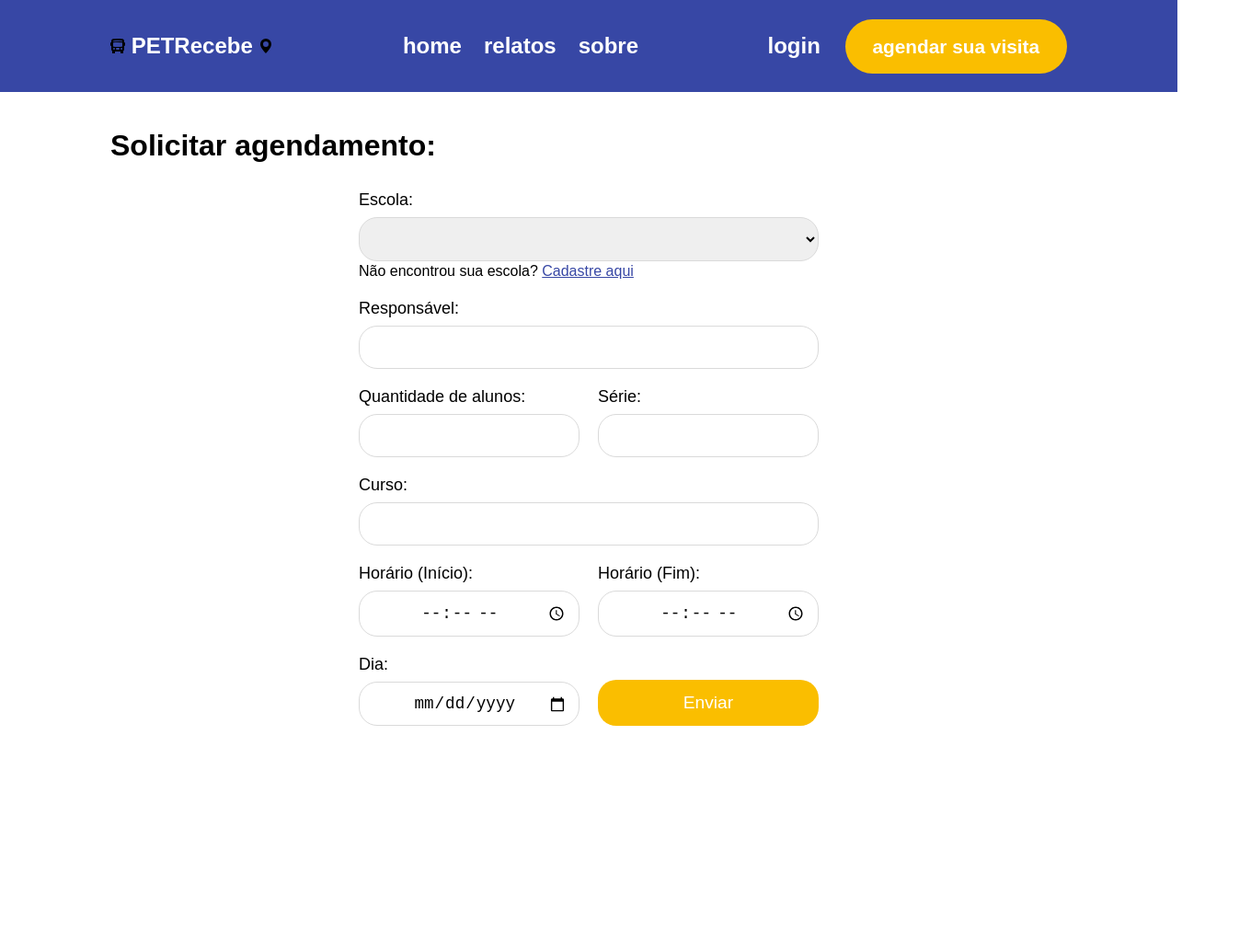
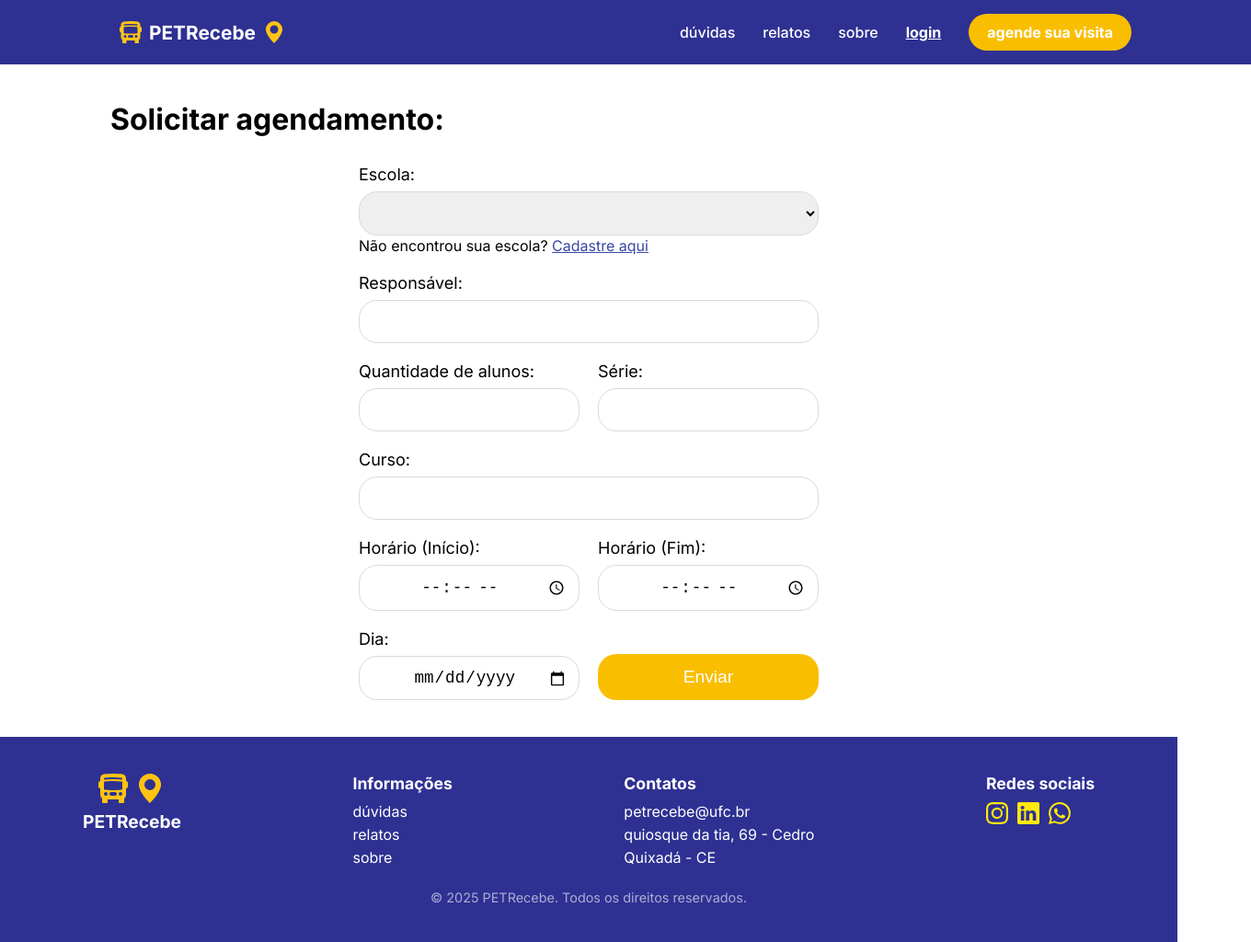
Before and after one commit to GustavoErick/pet-recebe, a plain HTML site: page client/form/form.html in a window 1280 px wide. Shown: the whole page at 92% size, 1360 px wide, since content can reach past the window. Before the commit the page ends 829 px from the top, so only its background shows below. Drawn offline with Linux system fonts and the light colour scheme.

Commit message:
adicionando header e footer nas páginas

```diff
--- a/client/assets/css/form.css
+++ b/client/assets/css/form.css
@@ -6,50 +6,80 @@
 }
 
 body {
-  font-family: "Poppins", sans-serif;
+  font-family: 'Inter', sans-serif;
 }
 
 /* ------------------------------------------ */
 
-.header-bg {
-  background-color: #3747A5;
+/* cabeçalho */
+.header {
+  background-color: #2E3192;
+  padding: 15px 40px;
+  width: 100%;
+  display: flex;
+  justify-content: center;
 }
 
-.header {
-  margin: 0 120px;
-  font-size: 1.5rem;
-  font-weight: bold;
-  color: white;
+.header-container {
   display: flex;
-  flex-wrap: wrap;
   justify-content: space-between;
   align-items: center;
-  height: 100px;
+  width: 1100px;
+}
 
-  a {
+.logo {
+  display: flex;
+  align-items: center;
+  gap: 8px;
+}
+
+.logo img {
+  width: 24px;
+  filter: invert(73%) sepia(98%) saturate(585%) hue-rotate(-14deg);
+}
+
+.logo-text {
+  font-size: 1.3rem;
+  font-weight: bold;
   color: white;
 }
 
-  .header-pages {
+.nav ul {
+  list-style: none;
   display: flex;
-    gap: 24px;
+  gap: 30px;
+  align-items: center;
 }
 
-  .header-button {
-    margin-left: 20px;
+.nav ul li {
+  display: flex;
+  align-items: center;
+}
+
+.nav ul li a {
+  text-decoration: none;
+  color: white;
+  font-size: 1rem;
+  font-weight: 500;
+}
+
+.nav ul li .login {
+  font-weight: bold;
+  text-decoration: underline;
+}
+
+.nav ul li .btn-visit {
   background-color: #FABE00;
-    padding: 18px 30px;
-    border: none;
-    border-radius: 50px;
   color: white;
-    font-size: 1.3rem;
+  padding: 10px 20px;
+  border-radius: 25px;
   font-weight: bold;
+  text-decoration: none;
+  display: inline-block;
+}
 
-    &:hover {
-      background-color: #ebb400;
-      transition: 0.2s ease-in;
-    }
-  }
+.nav ul li .btn-visit:hover {
+  background-color: #E0A800;
 }
 
 .form-agendamento {
@@ -117,3 +147,93 @@ body {
     text-align: center;
   }
 }
+
+
+.footer {
+  background-color: #2E3192;
+  color: white;
+  padding: 40px 20px;
+  text-align: center;
+}
+
+.footer-container {
+  display: flex;
+  justify-content: space-between;
+  align-items: flex-start;
+  max-width: 1100px;
+  margin: 0 auto;
+  flex-wrap: wrap;
+}
+
+.footer-brand {
+  display: flex;
+  flex-direction: column; /* Mantém os itens empilhados */
+  align-items: center;
+  text-align: center;
+}
+
+.footer-icons {
+  display: flex;
+  gap: 8px; /* Espaçamento entre os ícones */
+  justify-content: center;
+  align-items: center;
+}
+
+.footer-icons img {
+  width: 32px;
+  height: auto;
+  filter: invert(73%) sepia(98%) saturate(585%) hue-rotate(-14deg);
+}
+
+.footer-brand h3 {
+  margin-top: 8px;
+  font-size: 1.2rem;
+  color: white;
+  font-weight: bold;
+}
+
+.footer-section {
+  text-align: left;
+}
+
+.footer-section h4 {
+  font-size: 1.1rem;
+  font-weight: bold;
+  margin-bottom: 10px;
+}
+
+.footer-section ul {
+  list-style: none;
+  padding: 0;
+}
+
+.footer-section ul li {
+  margin-bottom: 5px;
+}
+
+.footer-section ul li a {
+  text-decoration: none;
+  color: white;
+  font-size: 1rem;
+}
+
+.footer-section p {
+  font-size: 1rem;
+  margin-bottom: 5px;
+}
+
+.social-icons {
+  display: flex;
+  gap: 10px;
+}
+
+.social-icons a img {
+  width: 24px;
+  filter: invert(88%) sepia(48%) saturate(2000%) hue-rotate(-14deg);
+}
+
+.footer-copy {
+  font-size: 0.9rem;
+  color: rgba(255, 255, 255, 0.6);
+  margin-top: 20px;
+}
--- a/client/assets/css/index.css
+++ b/client/assets/css/index.css
@@ -355,11 +355,11 @@ body {
   color: #e0e0e0;
 }
 
-/* Texto do relato */
+
 .testimonial p {
   font-size: 1rem;
   font-style: italic;
-  margin-bottom: 50px; /* Espaço para o rodapé */
+  margin-bottom: 50px;
 }
 
 .about {
--- a/client/form/form.html
+++ b/client/form/form.html
@@ -4,28 +4,32 @@
     <meta charset="UTF-8" />
     <meta name="viewport" content="width=device-width, initial-scale=1.0" />
     <link rel="stylesheet" href="../assets/css/form.css" />
+    <link rel="preconnect" href="https://fonts.googleapis.com">
+    <link rel="preconnect" href="https://fonts.gstatic.com" crossorigin>
+    <link href="https://fonts.googleapis.com/css2?family=Inter:ital,opsz,wght@0,14..32,100..900;1,14..32,100..900&display=swap" rel="stylesheet">
     <title>Cadastrar visita</title>
   </head>
 
   <body>
-    <header class="header-bg">
-      <div class="header">
-        <div>
-          <img src="../assets/img/bus-front-fill.svg" alt="icon">
-          <span>PETRecebe</span>
-          <img src="../assets/img/geo-alt-fill.svg" alt="icon">
-        </div>
-        <div class="header-pages">
-          <a href="/">home</a>
-          <a href="/">relatos</a>
-          <a href="/">sobre</a>
-        </div>
-        <div class="">
-          <a href="../auth/signin.html">login</a>
-          <a href="../form/form.html" class="header-button">agendar sua visita</a>
-        </div>
+    <header class="header">
+      <div class="header-container">
+          <div class="logo">
+              <img src="/client/assets/img/bus-front-fill.svg" alt="Ícone de ônibus">
+              <span class="logo-text">PETRecebe</span>
+              <img src="/client/assets/img/geo-alt-fill.svg" alt="Ícone de localização">
+          </div>
+
+          <nav class="nav">
+              <ul>
+                  <li><a href="#">dúvidas</a></li>
+                  <li><a href="#">relatos</a></li>
+                  <li><a href="#">sobre</a></li>
+                  <li><a href="/client/auth/signin.html" class="login">login</a></li>
+                  <li><a href="#" class="btn-visit">agende sua visita</a></li>
+              </ul>
+          </nav>
       </div>
-    </header>
+  </header>
 
     <div class="form-agendamento-bg">
       <div class="form-agendamento">
@@ -88,5 +92,43 @@
         </form>
       </div>
     </div>
+
+    <footer class="footer">
+      <div class="footer-container">
+          <div class="footer-brand">
+              <div class="footer-icons">
+                  <img src="/client/assets/img/bus-front-fill.svg" alt="Ícone de ônibus">
+                  <img src="/client/assets/img/geo-alt-fill.svg" alt="Ícone de localização">
+              </div>
+              <h3>PETRecebe</h3>
+          </div>
+
+          <div class="footer-section">
+              <h4>Informações</h4>
+              <ul>
+                  <li><a href="#">dúvidas</a></li>
+                  <li><a href="#">relatos</a></li>
+                  <li><a href="#">sobre</a></li>
+              </ul>
+          </div>
+
+          <div class="footer-section">
+              <h4>Contatos</h4>
+              <p>petrecebe@ufc.br</p>
+              <p>quiosque da tia, 69 - Cedro</p>
+              <p>Quixadá - CE</p>
+          </div>
+
+          <div class="footer-section">
+              <h4>Redes sociais</h4>
+              <div class="social-icons">
+                  <a href="#"><img src="/client/assets/img/instagram.svg" alt="Instagram"></a>
+                  <a href="#"><img src="/client/assets/img/linkedin.svg" alt="LinkedIn"></a>
+                  <a href="#"><img src="/client/assets/img/whatsapp.svg" alt="WhatsApp"></a>
+              </div>
+          </div>
+      </div>
+      <p class="footer-copy">© 2025 PETRecebe. Todos os direitos reservados.</p>
+  </footer>
   </body>
 </html>
```
Also changed, not shown: client/calendario/calendario.html (+18 -18 lines). Lines whose indentation alone changed are shown as unchanged.
